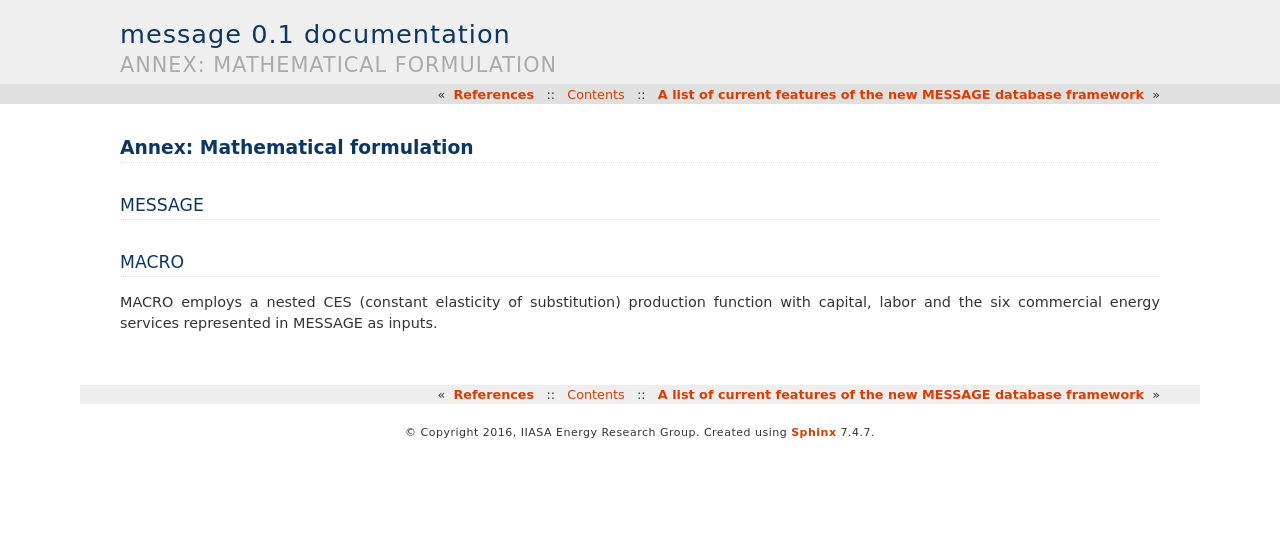
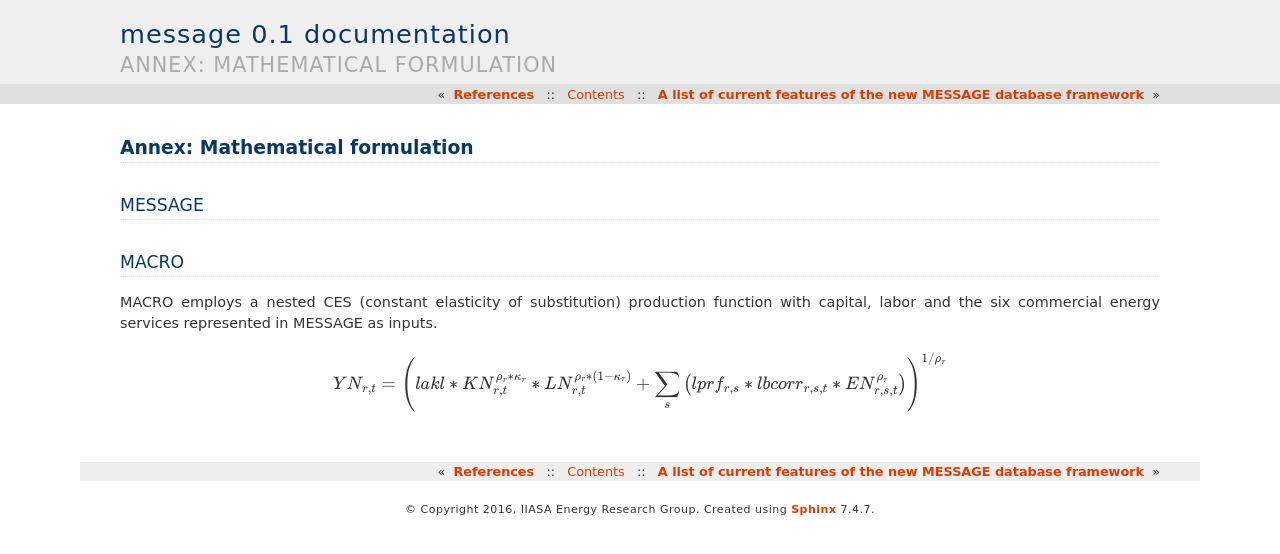
Before and after one commit to iiasa/message_doc, a Sphinx documentation site: the page built from source/message_globiom/annex.rst, in a window 1280 px wide. Shown: the top 554 px of the page. Built offline with Sphinx 7.4.7, drawn with Linux system fonts in a browser that asks for light colours.

Commit message:
production function equation added

```diff
--- a/source/message_globiom/annex.rst
+++ b/source/message_globiom/annex.rst
@@ -7,3 +7,5 @@
 MACRO
 ~~~~
 MACRO employs a nested CES (constant elasticity of substitution) production function with capital, labor and the six commercial energy services represented in MESSAGE as inputs.
+
+.. math:: YN_{r,t} = \left( lakl * KN_{r,t}^{\rho_r * \kappa_r} *LN_{r,t}^{\rho_r * \left(1 - \kappa_r\right)} + \sum_s \left( lprf_{r,s} * lbcorr_{r,s,t} * EN_{r,s,t}^{\rho_r} \right) \right)^{1/\rho_r}
```
